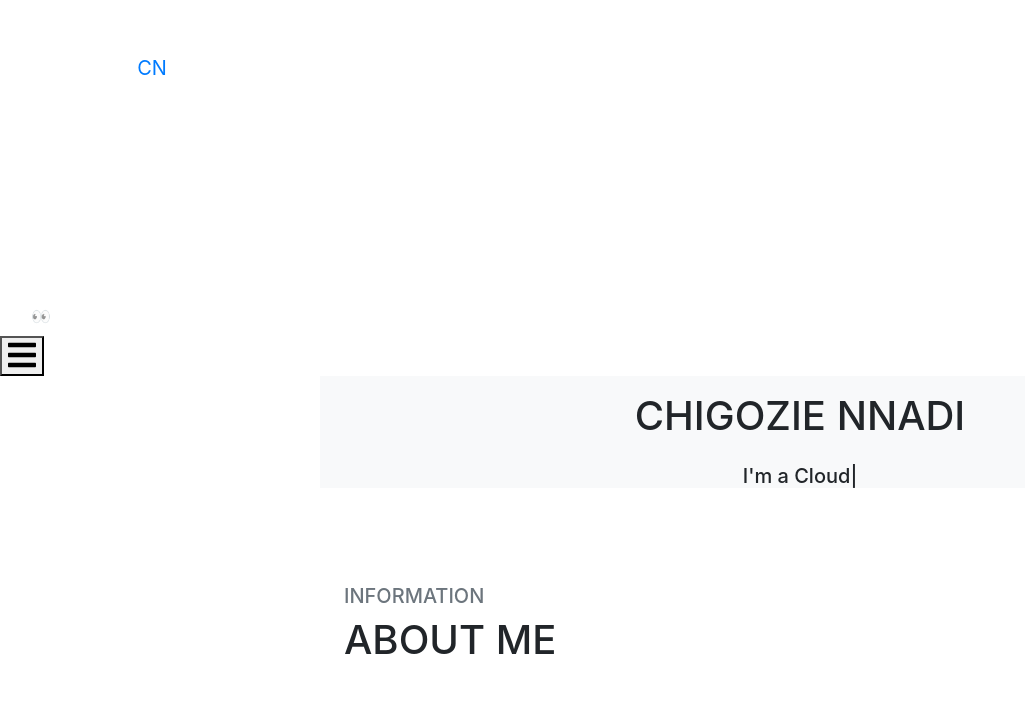
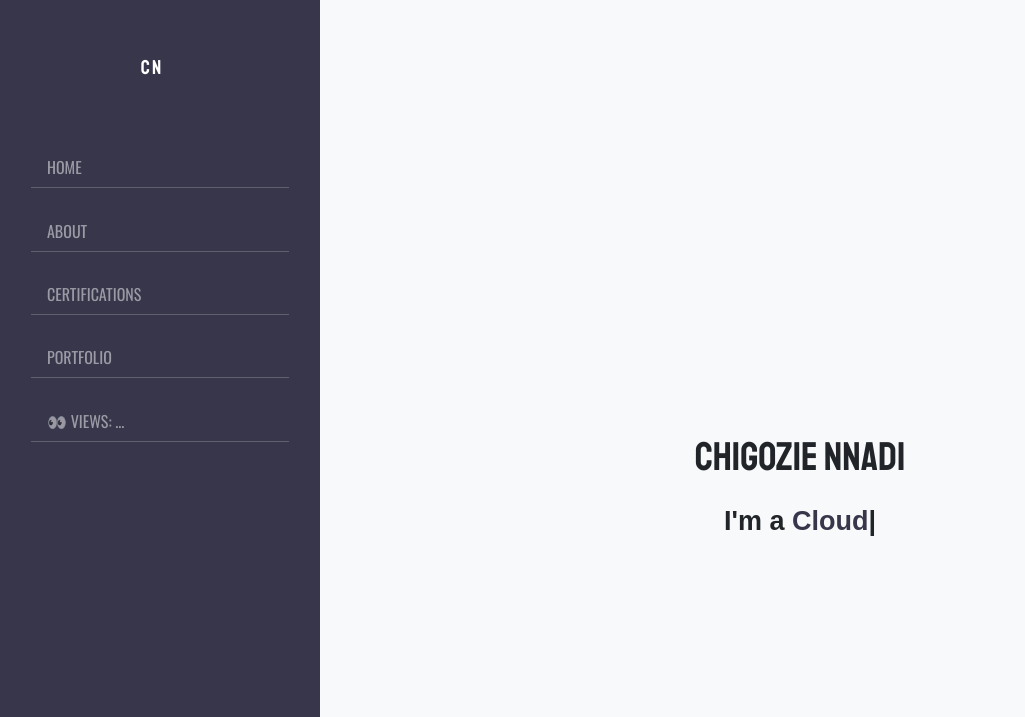
Before and after one commit to Chariis/cloud-resume-aws, a plain HTML site: page src/index.html in a window 1280 px wide. Shown: the top 717 px of the page, without its empty margins (0-1025 px from the left). Drawn offline with nearby package versions, Linux system fonts and the light colour scheme; a web font is replaced by a local one.

```diff
--- a/src/index.html
+++ b/src/index.html
@@ -6,10 +6,14 @@
     <meta name="viewport" content="width=device-width, initial-scale=1.0">
     <title>Charis Nnadi - Cloud & DevOps Engineer</title>
 
-    <script src="config.js"></script>
+    <link rel="stylesheet" href="style.css">
+    <link rel="icon" type="image/png" href="assets/favicon.png">
+</head>
 
-    <link rel="stylesheet" href="https://stackpath.bootstrapcdn.com/bootstrap/4.4.1/css/bootstrap.min.css"
-        integrity="sha384-Vkoo8x4CGsO3+Hhxv8T/Q5PaXtkKtu6ug5TOeNV6gBiFeWPGFN9MuhOf23Q9Ifjh" crossorigin="anonymous">
+<script src="config.js"></script>
+
+<link rel="stylesheet" href="https://stackpath.bootstrapcdn.com/bootstrap/4.4.1/css/bootstrap.min.css"
+    integrity="sha384-Vkoo8x4CGsO3+Hhxv8T/Q5PaXtkKtu6ug5TOeNV6gBiFeWPGFN9MuhOf23Q9Ifjh" crossorigin="anonymous">
 
 </head>
 
```
Also changed, not shown: 2 other files.
